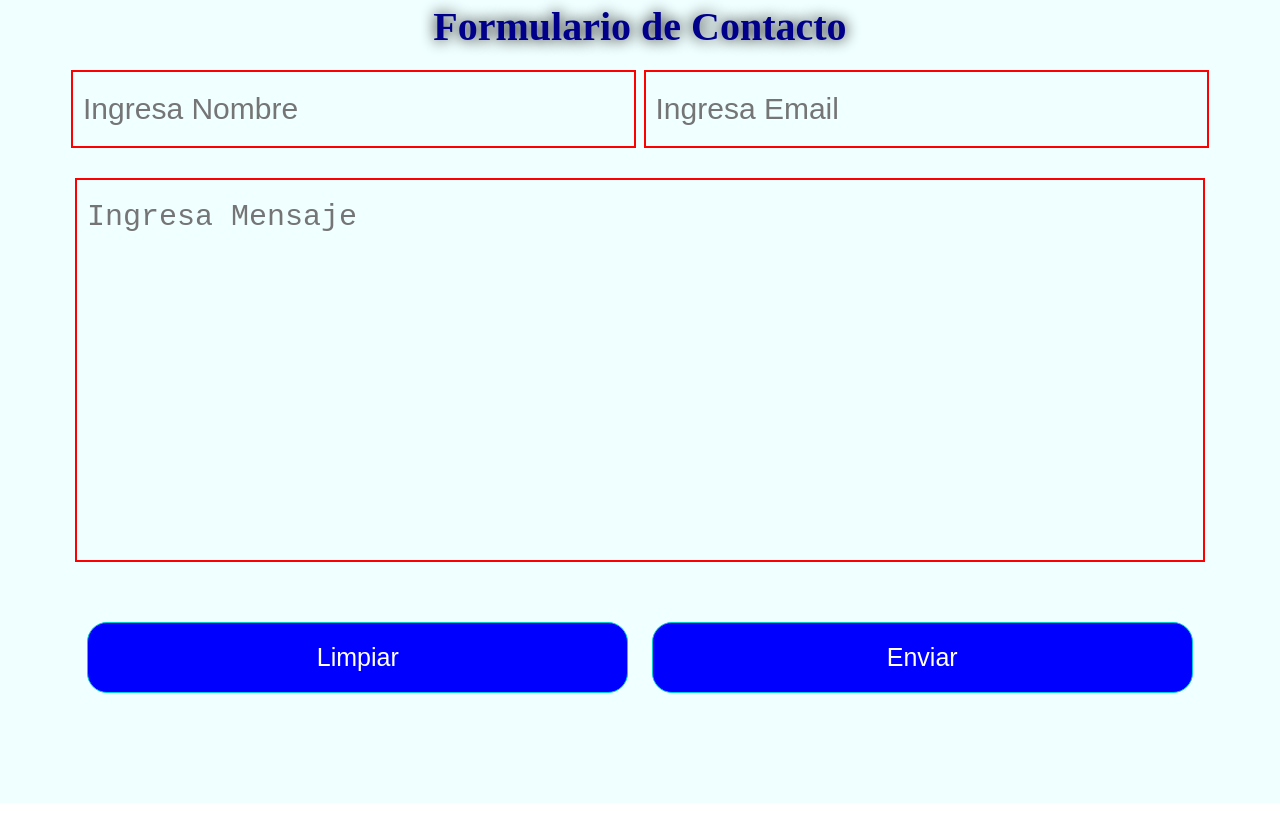
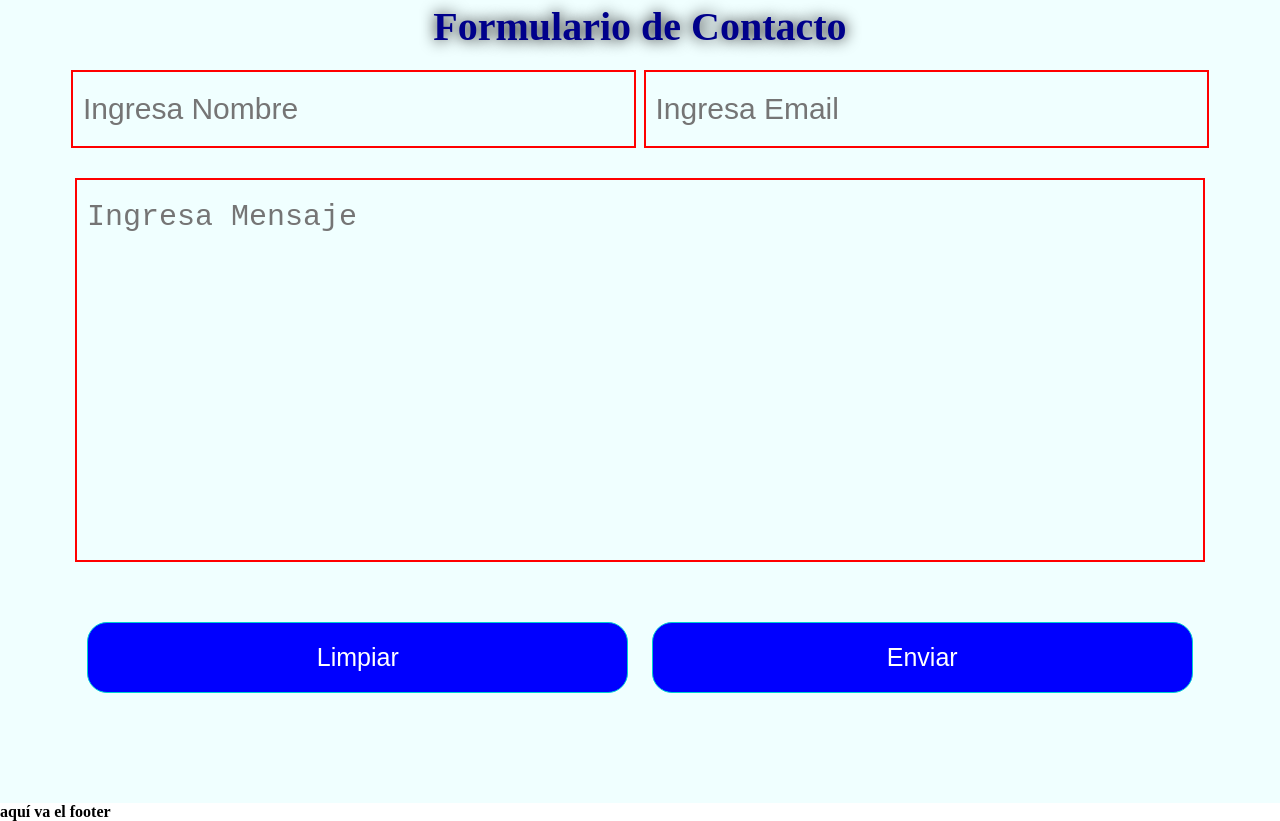
Before and after one commit to EnsoG/frontendVweb1, a plain HTML site: page index.html in a window 1280 px wide. Shown: the part 2440-3261 px from the top of the page. Drawn offline with nearby package versions, Linux system fonts and the light colour scheme.

Commit message:
agregue footer

```diff
--- a/index.html
+++ b/index.html
@@ -107,6 +107,9 @@
         </div>
     </section>
     <footer>
+        <div>
+        <h4>aquí va el footer</h4>
+        </div>
         <!-- generar el pie de página con sus datos personales: ciudad
             nombre, email, fono y agregar un icono en cada uno de los elementos
          -->
```
